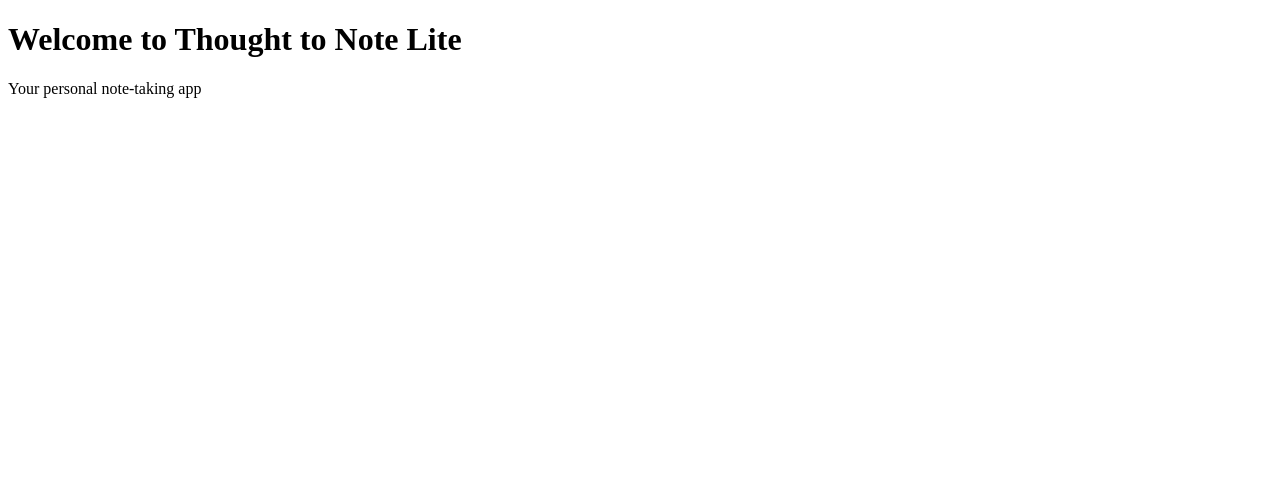
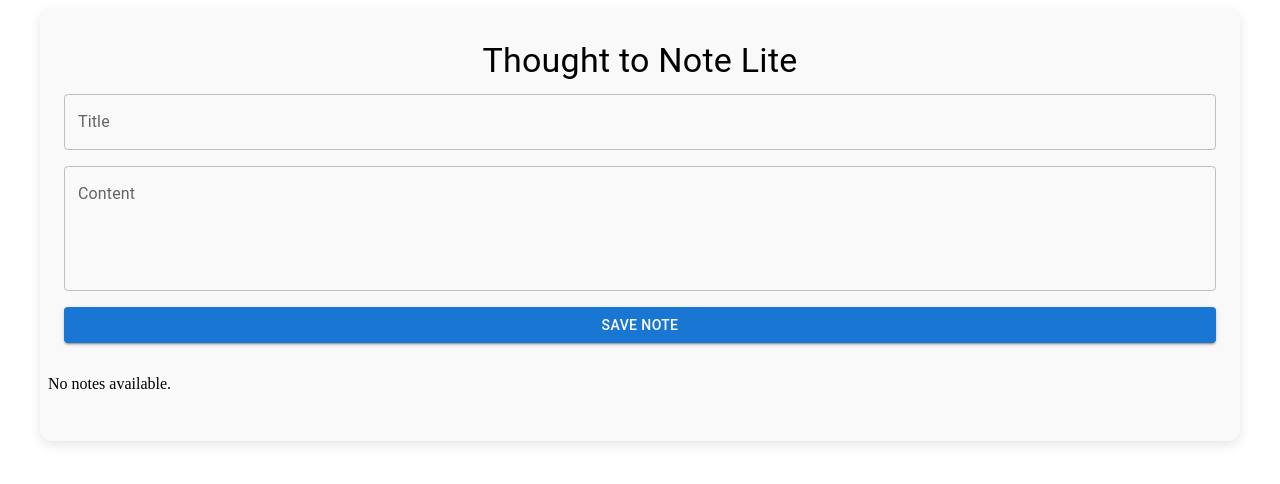
Before and after one commit to DimWebDev/thought-to-note-lite-fe, a React (Create React App) app: page / in a window 1280 px wide. Shown: the top 484 px of the page. Built offline with nearby package versions, Linux system fonts and the light colour scheme.

Commit message:
create the fundamental components of the FE of the Thought to Note Lite Application

```diff
--- a/src/App.tsx
+++ b/src/App.tsx
@@ -1,11 +1,37 @@
-import React from 'react';
+import React, { useState } from 'react';
+import NoteList from './components/NoteList';
+import NoteForm from './components/NoteForm';
+import { Container, Typography } from '@mui/material';
+import styled from '@emotion/styled';
+
+const AppContainer = styled(Container)`
+  max-width: 800px;
+  margin: 0 auto;
+  padding: 2rem;
+  background-color: #f9f9f9;
+  border-radius: 12px;
+  box-shadow: 0 4px 12px rgba(0, 0, 0, 0.1);
+`;
 
 const App: React.FC = () => {
+  const [notes, setNotes] = useState<any[]>([]);
+
+  const addNote = (newNote: any) => {
+    setNotes([...notes, newNote]);
+  };
+
+  const updateNote = (updatedNote: any) => {
+    setNotes(notes.map(note => note.id === updatedNote.id ? updatedNote : note));
+  };
+
   return (
-    <div>
-      <h1>Welcome to Thought to Note Lite</h1>
-      <p>Your personal note-taking app</p>
-    </div>
+    <AppContainer>
+      <Typography variant="h4" align="center" gutterBottom>
+        Thought to Note Lite
+      </Typography>
+      <NoteForm addNote={addNote} />
+      <NoteList notes={notes} updateNote={updateNote} />
+    </AppContainer>
   );
 };
 
--- /dev/null
+++ b/src/components/Note.tsx
@@ -0,0 +1,51 @@
+import React from 'react';
+import { Card, CardContent, Typography, Button } from '@mui/material';
+import styled from '@emotion/styled';
+
+const StyledCard = styled(Card)`
+  background-color: #ffffff;
+  border-radius: 12px;
+  box-shadow: 0 2px 8px rgba(0, 0, 0, 0.1);
+  transition: transform 0.2s ease-in-out, box-shadow 0.2s ease-in-out;
+
+  &:hover {
+    transform: translateY(-5px);
+    box-shadow: 0 4px 16px rgba(0, 0, 0, 0.15);
+  }
+`;
+
+const NoteActions = styled.div`
+  display: flex;
+  justify-content: flex-end;
+  margin-top: 0.5rem;
+`;
+
+const Note: React.FC<{ id: number, title: string, content: string, updateNote: (note: any) => void }> = ({ id, title, content, updateNote }) => {
+  const handleEdit = () => {
+    const updatedTitle = prompt('Edit Title', title);
+    const updatedContent = prompt('Edit Content', content);
+    if (updatedTitle !== null && updatedContent !== null) {
+      updateNote({ id, title: updatedTitle, content: updatedContent });
+    }
+  };
+
+  return (
+    <StyledCard>
+      <CardContent>
+        <Typography variant="h6" gutterBottom>
+          {title}
+        </Typography>
+        <Typography variant="body2" color="textSecondary">
+          {content}
+        </Typography>
+        <NoteActions>
+          <Button size="small" color="primary" onClick={handleEdit}>
+            Edit
+          </Button>
+        </NoteActions>
+      </CardContent>
+    </StyledCard>
+  );
+};
+
+export default Note;
--- /dev/null
+++ b/src/components/NoteForm.tsx
@@ -0,0 +1,53 @@
+import React, { useState } from 'react';
+import { TextField, Button } from '@mui/material';
+import styled from '@emotion/styled';
+
+const FormContainer = styled.form`
+  display: flex;
+  flex-direction: column;
+  gap: 1rem;
+  margin-bottom: 2rem;
+`;
+
+const NoteForm: React.FC<{ addNote: (note: any) => void }> = ({ addNote }) => {
+  const [title, setTitle] = useState('');
+  const [content, setContent] = useState('');
+
+  const handleSubmit = (e: React.FormEvent) => {
+    e.preventDefault();
+    const newNote = {
+      id: Date.now(),
+      title,
+      content,
+    };
+    addNote(newNote);
+    setTitle('');
+    setContent('');
+  };
+
+  return (
+    <FormContainer onSubmit={handleSubmit}>
+      <TextField
+        label="Title"
+        variant="outlined"
+        value={title}
+        onChange={(e) => setTitle(e.target.value)}
+        fullWidth
+      />
+      <TextField
+        label="Content"
+        variant="outlined"
+        multiline
+        rows={4}
+        value={content}
+        onChange={(e) => setContent(e.target.value)}
+        fullWidth
+      />
+      <Button type="submit" variant="contained" color="primary">
+        Save Note
+      </Button>
+    </FormContainer>
+  );
+};
+
+export default NoteForm;
--- /dev/null
+++ b/src/components/NoteList.tsx
@@ -0,0 +1,28 @@
+import React from 'react';
+import Note from './Note';
+import { Grid } from '@mui/material';
+import styled from '@emotion/styled';
+
+const NoteListContainer = styled.div`
+  margin-top: 2rem;
+`;
+
+const NoteList: React.FC<{ notes: any[], updateNote: (note: any) => void }> = ({ notes, updateNote }) => {
+  return (
+    <NoteListContainer>
+      <Grid container spacing={2}>
+        {notes.length > 0 ? (
+          notes.map(note => (
+            <Grid item xs={12} sm={6} key={note.id}>
+              <Note {...note} updateNote={updateNote} />
+            </Grid>
+          ))
+        ) : (
+          <p>No notes available.</p>
+        )}
+      </Grid>
+    </NoteListContainer>
+  );
+};
+
+export default NoteList;
```
